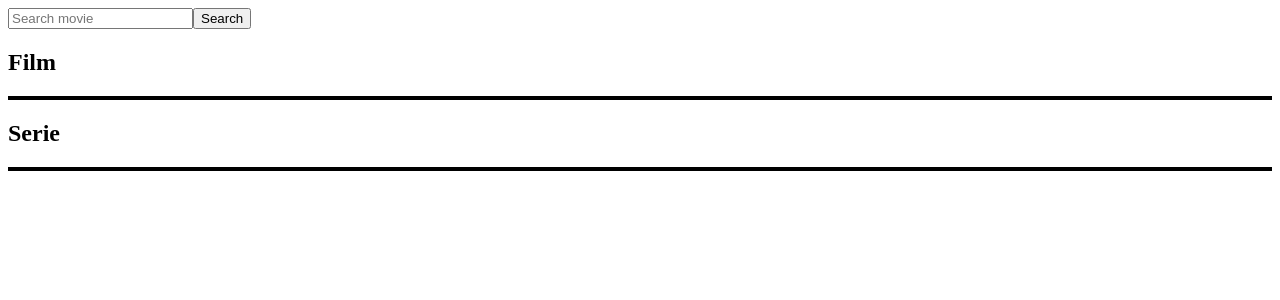
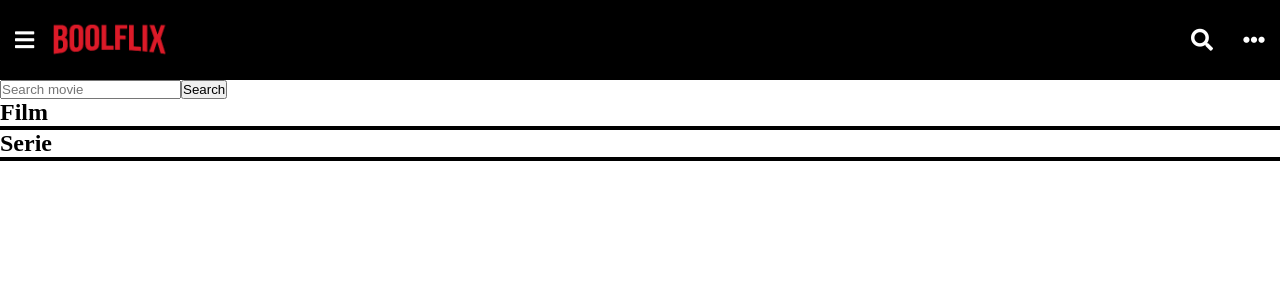
Before and after one commit to Zaplatynskyy/vue-boolflix, a Vue app: page / in a window 1280 px wide. Shown: the top 300 px of the page. Built offline with nearby package versions, Linux system fonts and the light colour scheme.

Commit message:
edit style header

```diff
--- a/src/App.vue
+++ b/src/App.vue
@@ -1,20 +1,23 @@
 <template>
   <div id="app">
     <Header/>
+    <Main/>
   </div>
 </template>
 
 <script>
 import Header from './components/Header.vue'
+import Main from './components/Main.vue'
 
 export default {
   name: 'App',
   components: {
-    Header
+    Header,
+    Main
   }
 }
 </script>
 
 <style lang="scss">
-
+@import './assets/style/global.scss';
 </style>
--- /dev/null
+++ b/src/assets/style/global.scss
@@ -0,0 +1,8 @@
+/*--------------------
+    RESET
+--------------------*/
+* {
+    margin: 0;
+    padding: 0;
+    box-sizing: border-box;
+}
--- /dev/null
+++ b/src/assets/style/variables.scss
@@ -0,0 +1 @@
+$primary_color : #000000;
--- a/src/components/Header.vue
+++ b/src/components/Header.vue
@@ -1,134 +1,46 @@
 <template>
-  <header>
-      <input type="text" placeholder="Search movie" v-model="inputSearch">
-      <button class="btn" @click="search">Search</button>
-      <!-- lista film -->
-      <h2>Film</h2>
-      <div class="row movies">
-        <ul v-for="movie in movies" :key="movie.id">
-          <li><img :src="editImg(movie.poster_path)" :alt="movie.original_title"></li>
-          <li>Titolo : <strong>{{movie.title}}</strong></li>
-          <li>Titolo originale : <strong>{{movie.original_title}}</strong></li>
-          <li>Lingua : {{languageFlag(movie.original_language)}}</li>
-          <li>
-            Voto :
-            <i v-show="editVoteStar(movie.vote_average) > 0" v-for="(star) in editVoteStar(movie.vote_average)" :key="star.id" class="fas fa-star"></i>
-            <i v-show="editVoteStar(movie.vote_average) < 5" v-for="(star) in (5 - editVoteStar(movie.vote_average))" :key="star.id" class="far fa-star"></i>
-          </li>
-        </ul>
-      </div>
-      <!-- lista serie tv -->
-      <h2>Serie</h2>
-      <div class="row tv_shows">
-        <ul v-for="tvShow in tvShows" :key="tvShow.id">
-          <li><img :src="editImg(tvShow.poster_path)" :alt="tvShow.original_title"></li>
-          <li>Titolo : <strong>{{tvShow.name}}</strong></li>
-          <li>Titolo originale : <strong>{{tvShow.original_name}}</strong></li>
-          <li>Lingua : {{languageFlag(tvShow.original_language)}}</li>
-          <li>
-            Voto :
-            <i v-show="editVoteStar(tvShow.vote_average) > 0" v-for="(star) in editVoteStar(tvShow.vote_average)" :key="star.id" class="fas fa-star"></i>
-            <i v-show="editVoteStar(tvShow.vote_average) < 5" v-for="(star) in (5 - editVoteStar(tvShow.vote_average))" :key="star.id" class="far fa-star"></i>
-          </li>
-        </ul>
-      </div>
+    <header>
+        <div class="header_left">
+            <i class="fas fa-bars"></i>
+            <img src="../assets/img/logo.png" alt="">
+        </div>
 
-  </header>
+        <div class="header_right">
+          <i class="fas fa-search"></i>
+          <i class="fas fa-ellipsis-h"></i>
+        </div>
+    </header>
 </template>
 
 <script>
-import axios from 'axios'
-
 export default {
   name: 'Header',
-
-  data() {
-    return {
-      inputSearch : '',
-      movies : [],
-      tvShows : []
-    }
-  },
-
-  methods : {
-    search() {
-      axios.get('https://api.themoviedb.org/3/search/movie' , {
-        params : {
-          api_key : '53d59c9e8ce0cd47e3b9162e1493c788',
-          query : this.inputSearch
-        }
-      })
-      .then( resp => {
-        this.movies = resp.data.results;
-        console.log(this.movies.results);
-      } ),
-
-      axios.get('https://api.themoviedb.org/3/search/tv' , {
-        params : {
-            api_key : '53d59c9e8ce0cd47e3b9162e1493c788',
-            query : this.inputSearch
-          }
-      })
-      .then ( resp => {
-        console.log(resp.data.results);
-        this.tvShows = resp.data.results
-      } )
-
-    },
-
-    languageFlag(lang) {
-      switch(lang) {
-        case 'it':
-          return '🇮🇹'
-
-        case  'fr' :
-          return '🇫🇷'
-
-        case 'en' :
-          return '🇬🇧'
-
-        case 'de' :
-          return '🇩🇪'
-
-        case 'ru' :
-          return '🇷🇺'
-
-        case 'ja' :
-          return '🇯🇵'
-
-        case 'zh' :
-          return '🇨🇳'
-
-        default :
-          return lang
-      }
-    },
-
-    editImg(filePath) {
-      const baseUrl = 'https://image.tmdb.org/t/p';
-      const size = '/w154';
-      if(filePath != null) {
-        return baseUrl + size + filePath
-      } else {
-        return 'http://tuscaniagres.it/wp-content/plugins/lightbox/images/No-image-found.jpg'
-      }
-    },
-
-    editVoteStar(vote) {
-      return vote = Math.ceil(vote/2);
-    }
-
-  }
-
 }
 </script>
 
 <style scoped lang="scss">
-  .row {
-    background-color: lightgrey;
-    border: 2px solid black;
+@import '../assets/style/variables.scss';
+
+  header {
+    height: 80px;
+    background-color : $primary_color;
     display: flex;
-    flex-wrap: wrap;
+    justify-content: space-between;
+    align-items: center;
 
+    i {
+        font-size: 22px;
+        color: white;
+        margin: 0 15px;
+    }
+
+    .header_left {
+      display: flex;
+      align-items: center;
+
+      img {
+        height: 40px;
+      }
+    }
   }
 </style>
--- /dev/null
+++ b/src/components/Main.vue
@@ -0,0 +1,132 @@
+<template>
+  <main>
+    <input type="text" placeholder="Search movie" v-model="inputSearch">
+    <button class="btn" @click="search">Search</button>
+    <!-- lista film -->
+    <h2>Film</h2>
+    <div class="row movies">
+        <ul v-for="movie in movies" :key="movie.id">
+            <li><img :src="editImg(movie.poster_path)" :alt="movie.original_title"></li>
+            <li>Titolo : <strong>{{movie.title}}</strong></li>
+            <li>Titolo originale : <strong>{{movie.original_title}}</strong></li>
+            <li>Lingua : {{languageFlag(movie.original_language)}}</li>
+            <li>
+            Voto :
+            <i v-show="editVoteStar(movie.vote_average) > 0" v-for="(star) in editVoteStar(movie.vote_average)" :key="star.id" class="fas fa-star"></i>
+            <i v-show="editVoteStar(movie.vote_average) < 5" v-for="(star) in (5 - editVoteStar(movie.vote_average))" :key="star.id" class="far fa-star"></i>
+            </li>
+        </ul>
+    </div>
+    <!-- lista serie tv -->
+    <h2>Serie</h2>
+    <div class="row tv_shows">
+        <ul v-for="tvShow in tvShows" :key="tvShow.id">
+        <li><img :src="editImg(tvShow.poster_path)" :alt="tvShow.original_title"></li>
+        <li>Titolo : <strong>{{tvShow.name}}</strong></li>
+        <li>Titolo originale : <strong>{{tvShow.original_name}}</strong></li>
+        <li>Lingua : {{languageFlag(tvShow.original_language)}}</li>
+        <li>
+            Voto :
+            <i v-show="editVoteStar(tvShow.vote_average) > 0" v-for="(star) in editVoteStar(tvShow.vote_average)" :key="star.id" class="fas fa-star"></i>
+            <i v-show="editVoteStar(tvShow.vote_average) < 5" v-for="(star) in (5 - editVoteStar(tvShow.vote_average))" :key="star.id" class="far fa-star"></i>
+        </li>
+        </ul>
+    </div>
+  </main>
+</template>
+
+<script>
+import axios from 'axios'
+
+export default {
+    name : 'Main',
+
+    data() {
+        return {
+            inputSearch : '',
+            movies : [],
+            tvShows : []
+        }
+    },
+
+    methods : {
+        search() {
+            axios.get('https://api.themoviedb.org/3/search/movie' , {
+                params : {
+                api_key : '53d59c9e8ce0cd47e3b9162e1493c788',
+                query : this.inputSearch
+                }
+            })
+            .then( resp => {
+                this.movies = resp.data.results;
+                console.log(this.movies.results);
+            } ),
+
+            axios.get('https://api.themoviedb.org/3/search/tv' , {
+                params : {
+                    api_key : '53d59c9e8ce0cd47e3b9162e1493c788',
+                    query : this.inputSearch
+                }
+            })
+            .then ( resp => {
+                console.log(resp.data.results);
+                this.tvShows = resp.data.results
+            } )
+
+        },
+
+        languageFlag(lang) {
+            switch(lang) {
+                case 'it':
+                return '🇮🇹'
+
+                case  'fr' :
+                return '🇫🇷'
+
+                case 'en' :
+                return '🇬🇧'
+
+                case 'de' :
+                return '🇩🇪'
+
+                case 'ru' :
+                return '🇷🇺'
+
+                case 'ja' :
+                return '🇯🇵'
+
+                case 'zh' :
+                return '🇨🇳'
+
+                default :
+                return lang
+            }
+        },
+
+        editImg(filePath) {
+            const baseUrl = 'https://image.tmdb.org/t/p';
+            const size = '/w154';
+            if(filePath != null) {
+                return baseUrl + size + filePath
+            } else {
+                return 'http://tuscaniagres.it/wp-content/plugins/lightbox/images/No-image-found.jpg'
+            }
+        },
+
+        editVoteStar(vote) {
+            return vote = Math.ceil(vote/2);
+        }
+
+    }
+}
+</script>
+
+<style lang="scss" scoped>
+    .row {
+        background-color: lightgrey;
+        border: 2px solid black;
+        display: flex;
+        flex-wrap: wrap;
+
+    }
+</style>
--- a/src/main.js
+++ b/src/main.js
@@ -1,5 +1,5 @@
 import '@fortawesome/fontawesome-free/css/all.css'
-import '@fortawesome/fontawesome-free/js/all.js'
+// import '@fortawesome/fontawesome-free/js/all.js'
 import Vue from 'vue'
 import App from './App.vue'
 
```
Also changed, not shown: src/assets/img/logo.png (added), src/assets/logo.png (deleted).
